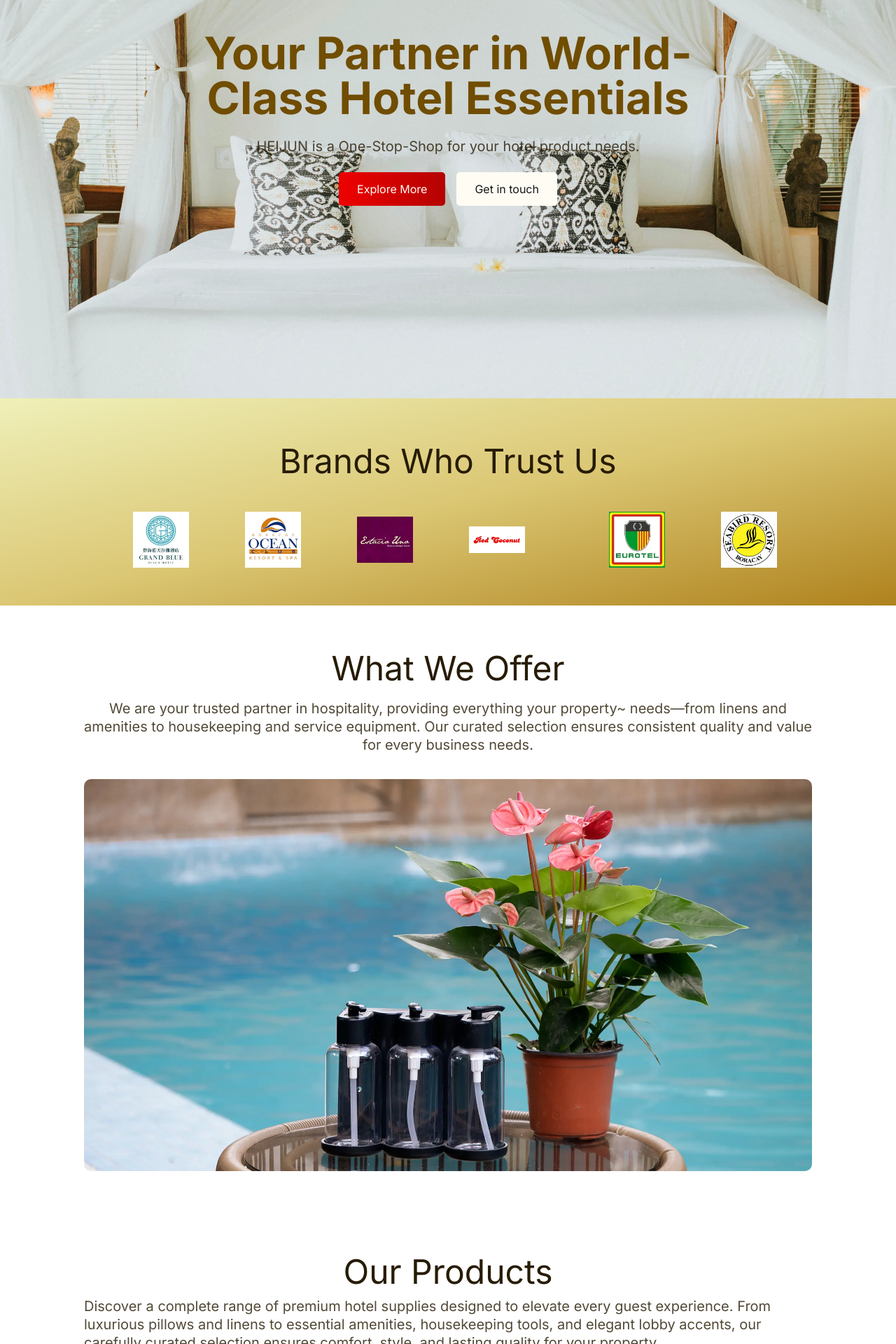
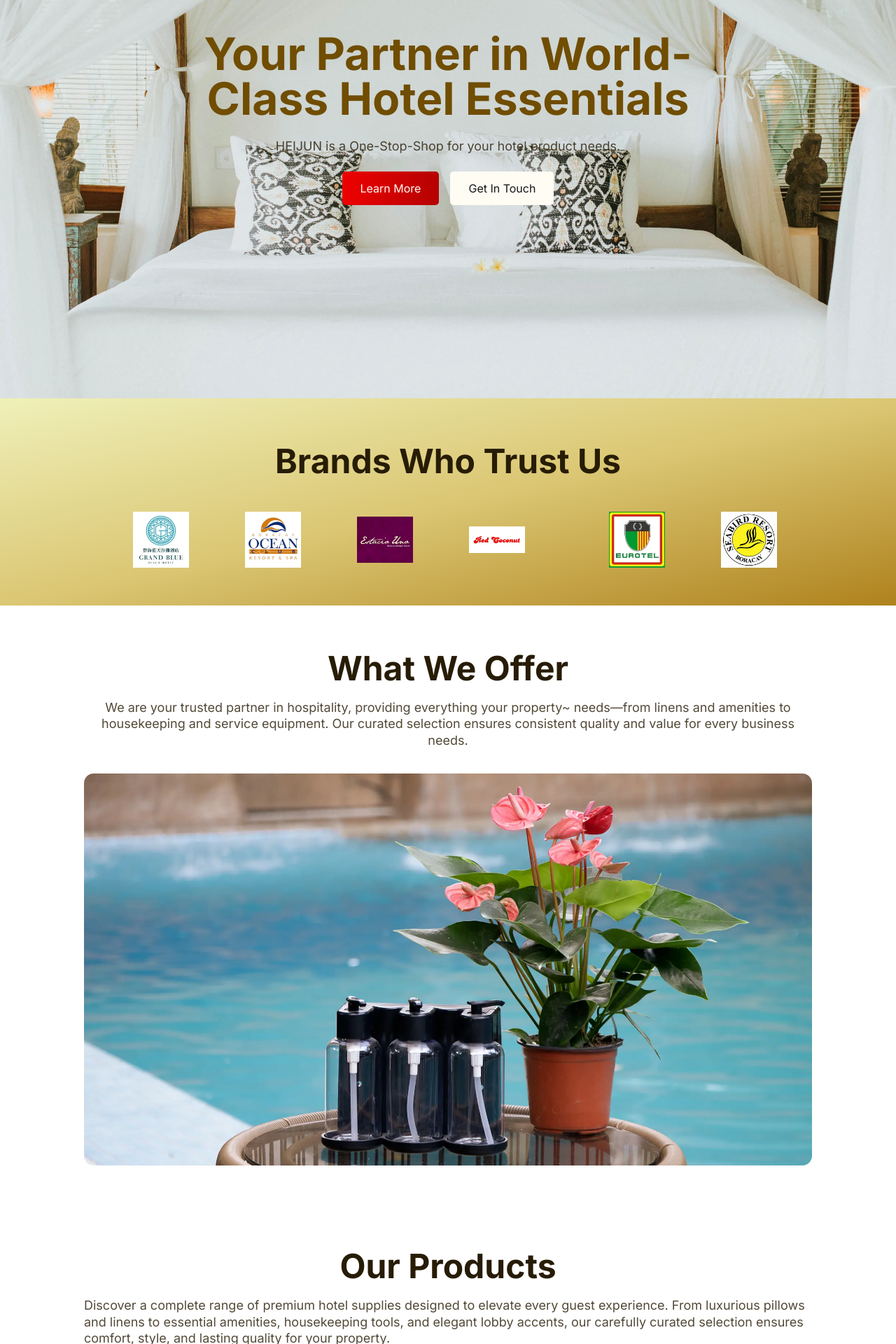
Before and after one commit to markmarkestareja/heijun-nextjs, a Next.js app: page / in a window 1280 px wide. Shown: the part 231-2151 px from the top of the page at 70% size. Built offline with nearby package versions, Linux system fonts and the light colour scheme.

Commit message:
Built about in hero page

```diff
--- a/app/globals.css
+++ b/app/globals.css
@@ -122,6 +122,7 @@ h1{
 h2 {
   font-size: 28px;
   text-align: center;
+  font-weight: bold;
 }
 
 p{
@@ -144,7 +145,7 @@ section {
     color: var(--dark);
   }
   p {
-    font-size: 20px;
+    font-size: 18px;
   }
   section {
     padding: 54px 120px;
--- a/components/home/About.tsx
+++ b/components/home/About.tsx
@@ -1,16 +1,39 @@
 import Image from "next/image";
 import React from "react";
+import {ButtonPrimary } from "../ui/button";
 
 export default function About() {
   return (
-    <section>
-      <div
-        className="h-96 w-full"
-      >
+    <section
+      className="
+        relative
+        flex
+        flex-col
+        lg:flex-row
+        gap-9
+        lg:pr-0!
+        border
+      "
+    >
+      <div className="relative flex-1 text-center flex flex-col gap-2 items-center">
+        <h2>About Us</h2>
+        <p>
+          HEIJUN is a wholesaling company that provides high quality and
+          affordable products in the hospitality industry. We supply superior
+          quality hotel lines, towels, pillows, and other amenities. The company
+          also offers items, ranging from safety deposit boxes, leather
+          products, restaurant equipment for guests, housekeeping supplies and
+          lobby products.
+        </p>
+        <ButtonPrimary link="/about" label="Learn More" addClass="Block w-max mt-10"/>
+      </div>
+
+      <div className="relative h-96 w-full lg:flex-1 rounded-xl lg:rounded-l-xl lg:rounded-r-none overflow-hidden">
         <Image
-            src="/images/hero.webp"
-            alt="About Us"
-            fill
+          src="/images/home/hero.webp"
+          alt="About Us"
+          fill
+          className="object-cover"
         />
       </div>
     </section>
--- a/components/home/Hero.tsx
+++ b/components/home/Hero.tsx
@@ -1,5 +1,5 @@
 import Image from "next/image";
-import Link from "next/link";
+import { ButtonPrimary, ButtonSecondary } from "../ui/button";
 
 export default function Hero() {
   return (
@@ -30,47 +30,8 @@ export default function Hero() {
         <h1 className="text-[#704D00] font-bold">Your Partner in World-Class Hotel Essentials</h1>
         <p>HEIJUN is a One-Stop-Shop for your hotel product needs.</p>
         <div className="flex flex-col md:flex-row gap-4">
-          <Link
-            href="/"
-            className="
-              inline-block
-              rounded-[5px]
-              px-6.5
-              py-3
-              text-light
-              bg-linear-to-r
-              from-[#ee0000]
-              via-[#b50202]
-              to-[#ee0000]
-              bg-[length:200%_auto]
-              bg-left
-              transition-all
-              duration-500
-              hover:bg-right
-              active:bg-[hsla(0,100%,47%,0.6)]
-            "
-          >
-            Explore More
-          </Link>
-
-          <Link
-            href="/"
-            className="
-              inline-block
-              rounded-[5px]
-              px-6.5
-              py-3
-              text-primary
-              bg-light
-              transition-all
-              duration-300
-              ease-in-out
-              hover:bg-light-hover
-              active:bg-light-active
-            "
-          >
-            Get in touch
-          </Link>
+          <ButtonPrimary link="/about" label="Learn More" />
+          <ButtonSecondary link="/about" label="Get In Touch" />
         </div>
       </div>
     </section>
--- a/components/home/Offer.tsx
+++ b/components/home/Offer.tsx
@@ -31,7 +31,7 @@ export default function Offer() {
             h-[30vh] md:h-[50vh] lg:h-[70vh]
             overflow-hidden
             relative
-            rounded-lg
+            rounded-xl
             ">
         <Image
           src="/images/home/bottle-container.webp"
--- a/components/home/ProductCategories.tsx
+++ b/components/home/ProductCategories.tsx
@@ -19,7 +19,7 @@ export default function ProductCategories() {
         flex-col
         gap-9"
     >
-      <div>
+      <div className="flex flex-col gap-2">
         <h2>Our Products</h2>
         <p>
           Discover a complete range of premium hotel supplies designed to
@@ -45,10 +45,10 @@ export default function ProductCategories() {
               <CardHeader>
                 <CardAction></CardAction>
                 <CardTitle
-                  className="text-lg md:text-2xl font-semi-bold"
+                  className="text-xl md:text-2xl font-bold"
                 >{productCategory.title}</CardTitle>
                 <CardDescription
-                  className="text-sm md:text-base lg:text-xl text-dark-muted"
+                  className="text-sm md:text-base lg:text-lg text-dark-muted"
                 >{productCategory.description}</CardDescription>
               </CardHeader>
             </Card>
--- /dev/null
+++ b/components/ui/button.tsx
@@ -0,0 +1,58 @@
+import Link from "next/link";
+
+interface ButtonProps {
+  link: string;
+  label: string;
+  addClass?: string;
+}
+
+export function ButtonPrimary({ link, label, addClass }: ButtonProps) {
+  return (
+    <Link
+      href={link}
+      className={`
+              inline-block
+              rounded-[5px]
+              px-6.5
+              py-3
+              text-light
+              bg-linear-to-r
+              from-[#ee0000]
+              via-[#b50202]
+              to-[#ee0000]
+              bg-[length:200%_auto]
+              bg-left
+              transition-all
+              duration-500
+              hover:bg-right
+              active:bg-[hsla(0,100%,47%,0.6)]
+              ${addClass}
+            `}
+    >
+      {label}
+    </Link>
+  );
+}
+
+export function ButtonSecondary({ link, label }: ButtonProps) {
+  return (
+    <Link
+      href={link}
+      className="
+              inline-block
+              rounded-[5px]
+              px-6.5
+              py-3
+              text-primary
+              bg-light
+              transition-all
+              duration-300
+              ease-in-out
+              hover:bg-light-hover
+              active:bg-light-active
+            "
+    >
+      {label}
+    </Link>
+  );
+}
```
